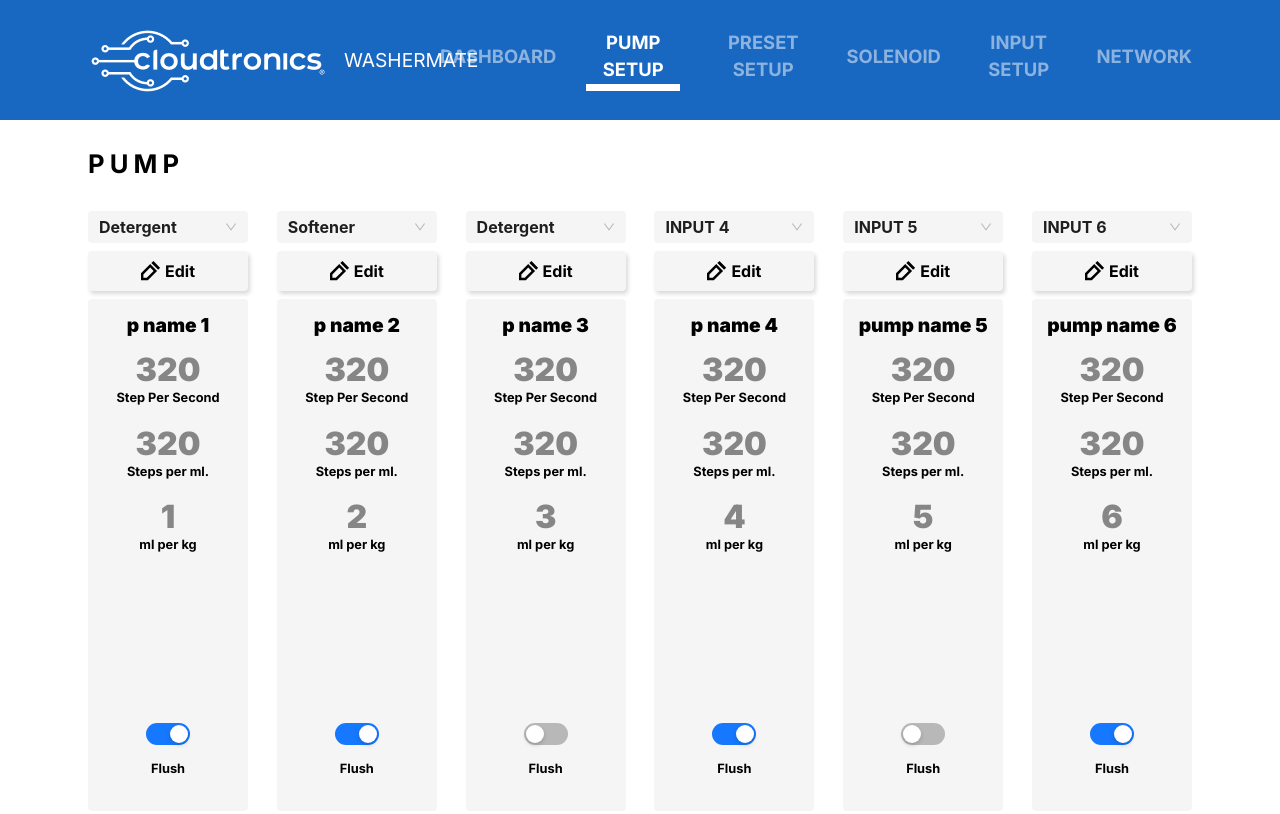
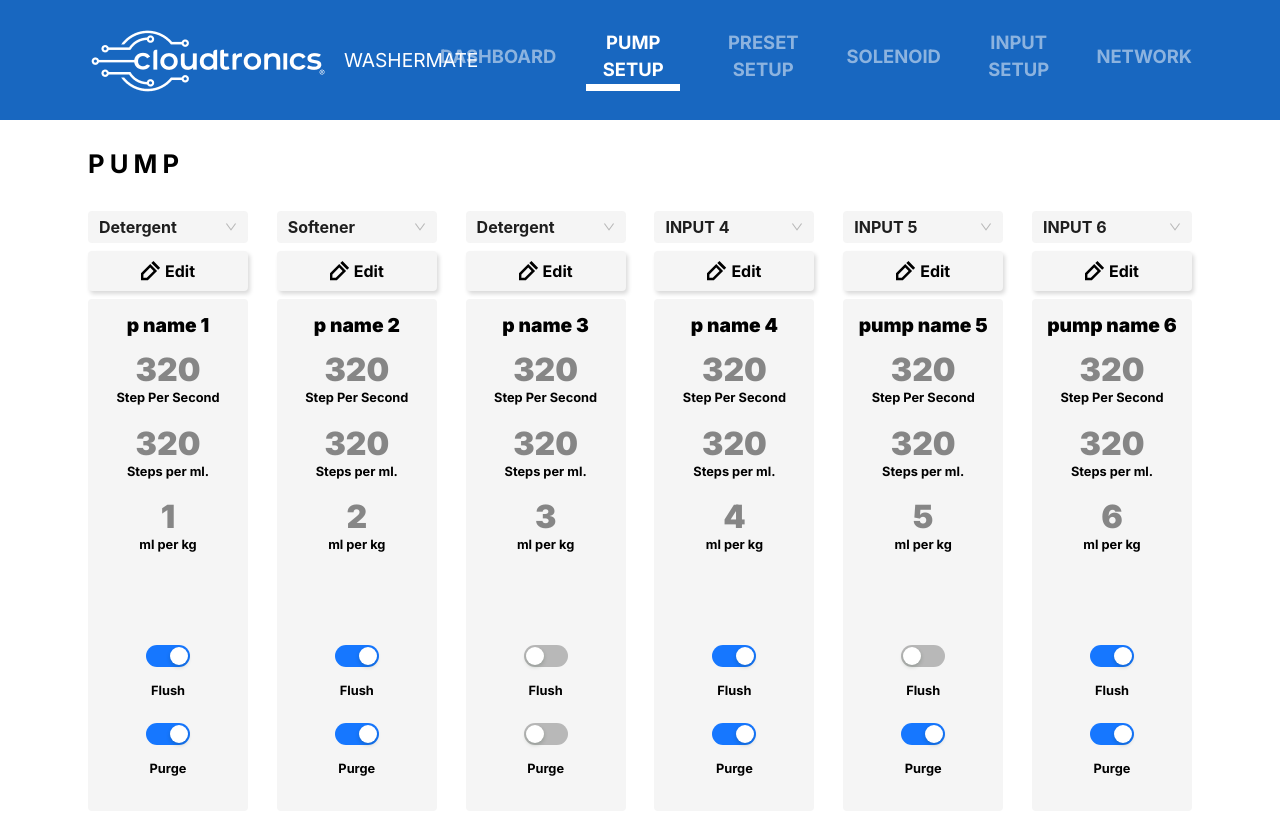
Before and after one commit to piyawatpm/washer-demo2, a Next.js app: page / in a window 1280 px wide. Both pictures are taken after a click on the button "PUMP SETUP". Shown: the top 814 px of the page. Built offline with nearby package versions, Linux system fonts and the light colour scheme; no server answers.

Commit message:
feat: add isPurge to pumpSetup

```diff
--- a/src/app/_component/PumpSetup.tsx
+++ b/src/app/_component/PumpSetup.tsx
@@ -74,11 +74,25 @@ const PumpSetup = () => {
       handleCloseModal();
     }
   };
-  const handleTogglePump = async (targetBoolean: boolean, pump: PumpType) => {
+  const handleToggleFlush = async (targetBoolean: boolean, pump: PumpType) => {
     try {
       const res = await axios.post(`/api/v1/pump/${pump?.pumpNumber}`, {
         ...pump,
         isFlush: targetBoolean ? "T" : "F",
+      });
+      console.log(res);
+      await refetchPumpData();
+      message.success("success");
+    } catch (error) {
+      console.log(error);
+      message.error(error as string);
+    }
+  };
+  const handleTogglePurge = async (targetBoolean: boolean, pump: PumpType) => {
+    try {
+      const res = await axios.post(`/api/v1/pump/${pump?.pumpNumber}`, {
+        ...pump,
+        isPurge: targetBoolean ? "T" : "F",
       });
       console.log(res);
       await refetchPumpData();
@@ -236,14 +250,25 @@ const PumpSetup = () => {
                     <p className="  text-[.8rem] font-bold">ml per kg</p>
                   </div>
                 </div>
+                <div className=" flex flex-col gap-y-5 mt-auto">
                   <div className=" flex flex-col items-center gap-y-3 mt-auto">
                     <Switch
                       onChange={(bool) => {
-                      handleTogglePump(bool, pump);
+                        handleToggleFlush(bool, pump);
                       }}
                       checked={pump.isFlush === "T"}
                     />
                     <p className=" text-[.8rem] font-bold">Flush</p>
+                  </div>
+                  <div className=" flex flex-col items-center gap-y-3 mt-auto">
+                    <Switch
+                      onChange={(bool) => {
+                        handleTogglePurge(bool, pump);
+                      }}
+                      checked={pump.isPurge === "T"}
+                    />
+                    <p className=" text-[.8rem] font-bold">Purge</p>
+                  </div>
                 </div>
               </div>
             </div>
--- a/src/app/_swr/usePump.ts
+++ b/src/app/_swr/usePump.ts
@@ -7,6 +7,7 @@ export type PumpType = {
   inputId: string;
   inputName: string;
   isFlush: "T"|"F";
+  isPurge: "T"|"F";
   stepPerSecond: number;
   stepPerMl: number;
   mlPerKg: number;
@@ -22,6 +23,7 @@ export function usePump() {
         inputName: "Detergent",
         pumpNumber: 1,
         isFlush: "T",
+        isPurge: "T",
         stepPerSecond: 320,
         stepPerMl: 320,
         mlPerKg: 1,
@@ -33,6 +35,7 @@ export function usePump() {
         inputName: "Softener",
         pumpNumber: 2,
         isFlush: "T",
+        isPurge: "T",
         stepPerSecond: 320,
         stepPerMl: 320,
         mlPerKg: 2,
@@ -44,6 +47,7 @@ export function usePump() {
         inputName: "Detergent",
         pumpNumber: 3,
         isFlush: "F",
+        isPurge: "F",
         stepPerSecond: 320,
         stepPerMl: 320,
         mlPerKg: 3,
@@ -55,6 +59,7 @@ export function usePump() {
         inputName: "INPUT 4",
         pumpNumber: 4,
         isFlush: "T",
+        isPurge: "T",
         stepPerSecond: 320,
         stepPerMl: 320,
         mlPerKg: 4,
@@ -66,6 +71,7 @@ export function usePump() {
         inputName: "INPUT 5",
         pumpNumber: 5,
         isFlush: "F",
+        isPurge: "T",
         stepPerSecond: 320,
         stepPerMl: 320,
         mlPerKg: 5,
@@ -77,6 +83,7 @@ export function usePump() {
         inputName: "INPUT 6",
         pumpNumber: 6,
         isFlush: "T",
+        isPurge: "T",
         stepPerSecond: 320,
         stepPerMl: 320,
         mlPerKg: 6,
```
Lines whose indentation alone changed are shown as unchanged.
